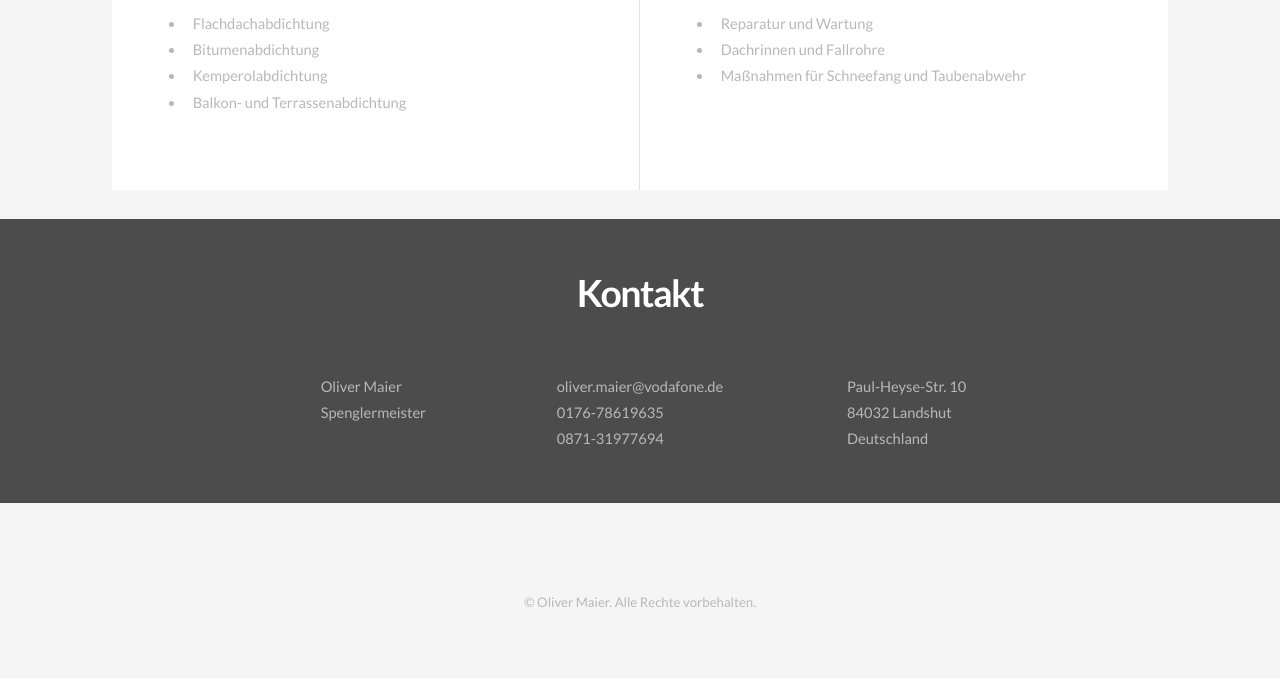
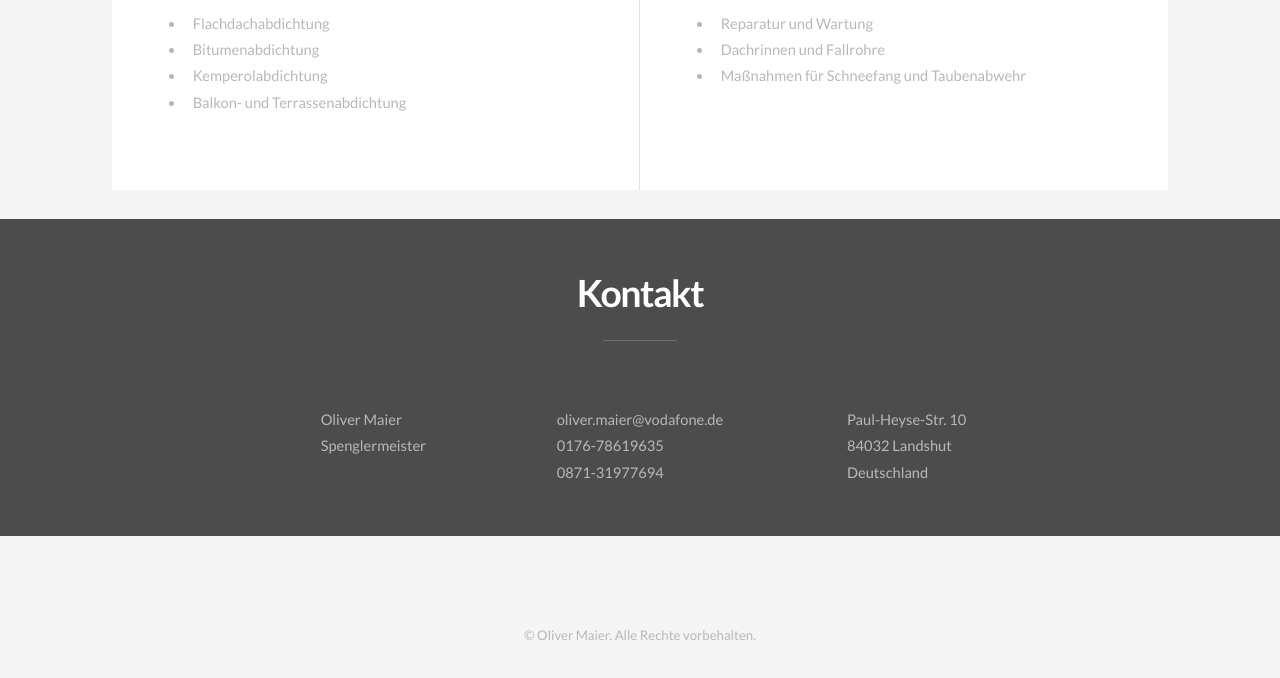
Before and after one commit to GeniusWigga/maier-construction, a plain HTML site: page index.html in a window 1280 px wide. Shown: the part 1131-1809 px from the top of the page. Drawn offline with nearby package versions, Linux system fonts and the light colour scheme; a script that the page names is missing.

Commit message:
add some styling

```diff
--- a/index.html
+++ b/index.html
@@ -65,7 +65,9 @@
       </div>
     </section>
     <section id="cta" class="contact special">
-      <h2>Kontakt</h2>
+      <header class="major">
+        <h2>Kontakt</h2>
+      </header>
       <div class="inner">
         <div class="contact-column">
           <div class="contact-column-inner">
```
